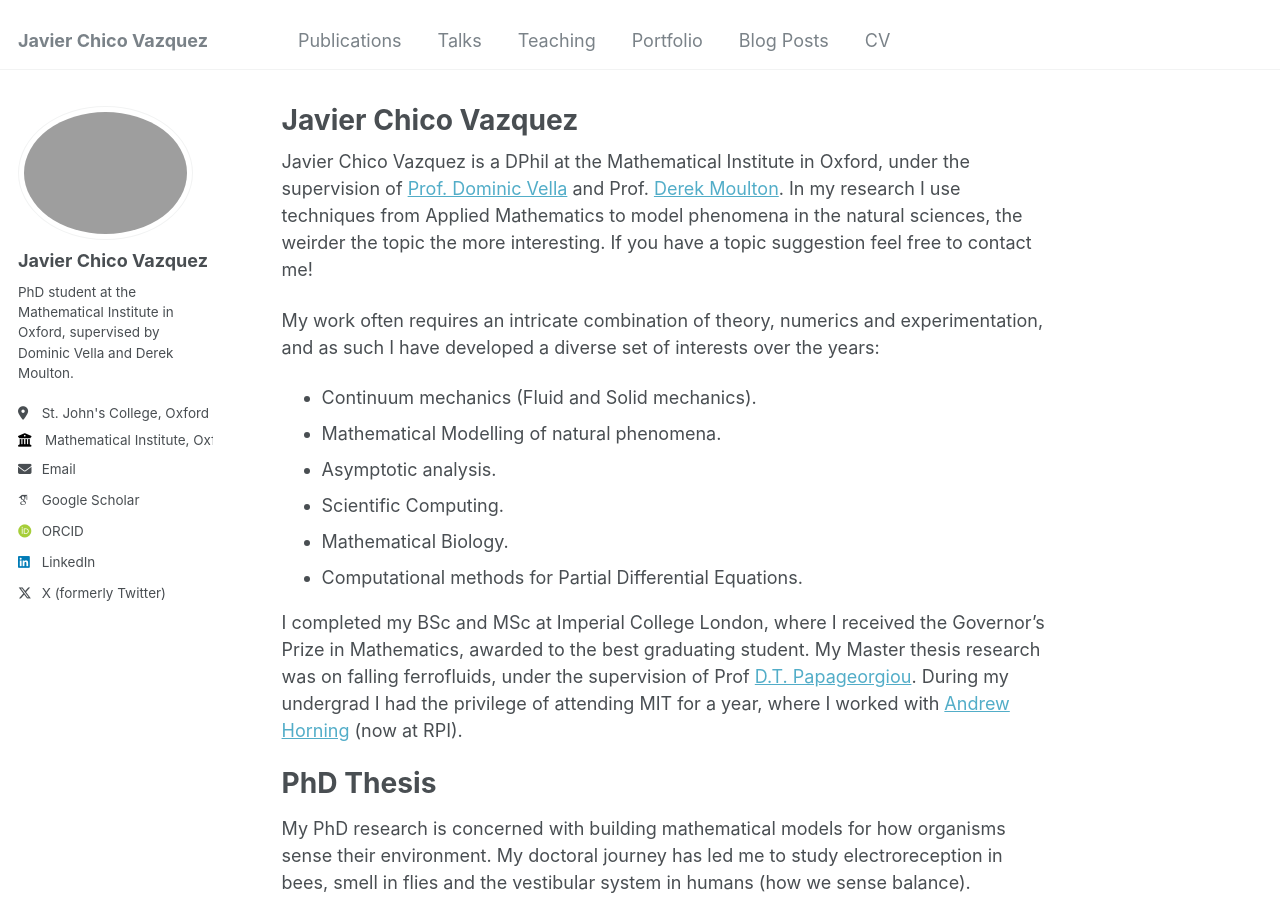
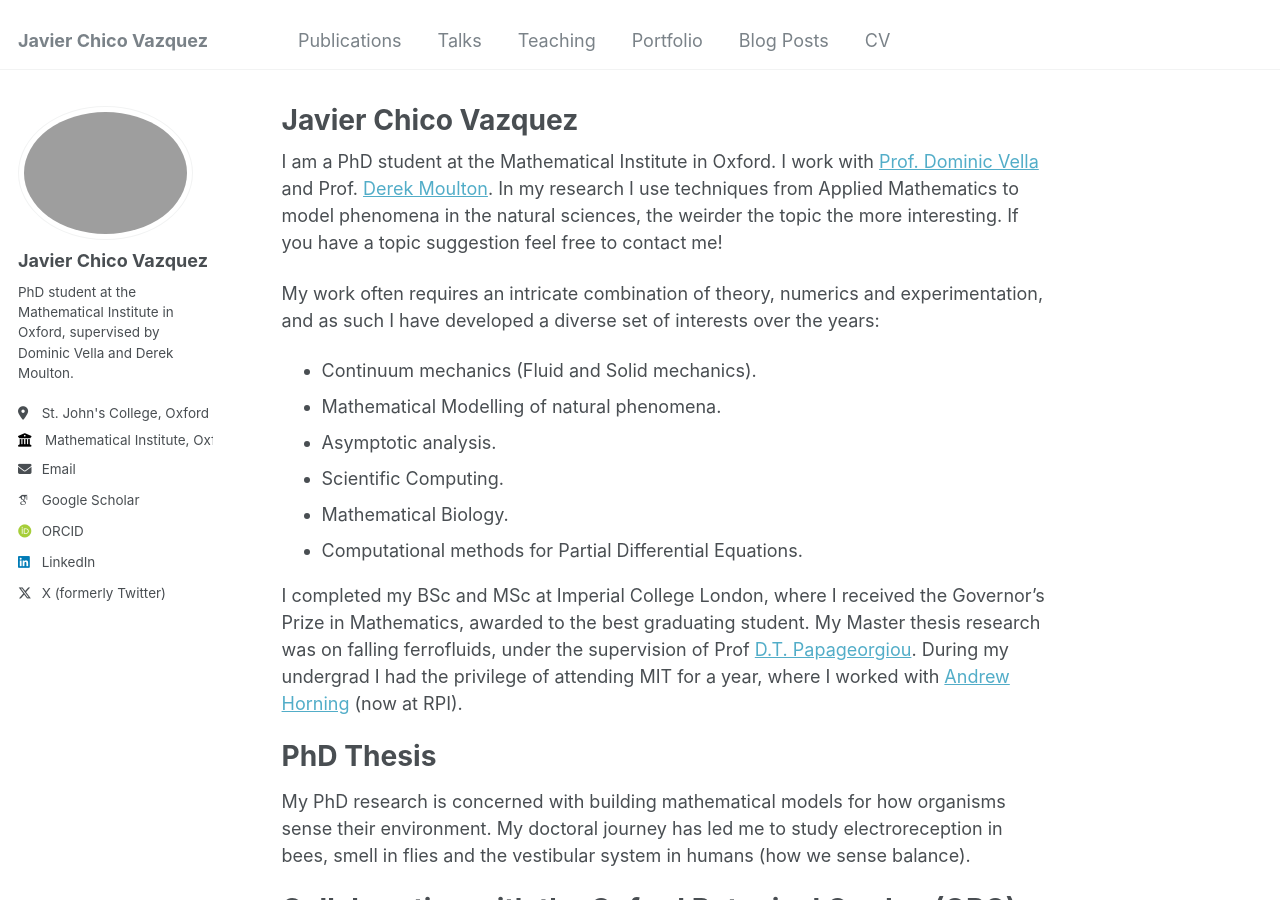
Before and after one commit to JavierChico/JavierChico.github.io, a Jekyll site: the page built from _pages/about.md, in a window 1280 px wide and 900 px high. Built offline with Jekyll 4.4.1, drawn with Linux system fonts in a browser that asks for light colours; some web fonts are replaced.

Commit message:
Update about.md

```diff
--- a/_pages/about.md
+++ b/_pages/about.md
@@ -7,7 +7,7 @@ redirect_from:
   - /about.html
 ---
 
-Javier Chico Vazquez is a DPhil at the Mathematical Institute in Oxford, under the supervision of [Prof. Dominic Vella](https://people.maths.ox.ac.uk/vella/) and Prof. [Derek Moulton](https://people.maths.ox.ac.uk/moulton/). In my research I use techniques from Applied Mathematics to model phenomena in the natural sciences, the weirder the topic the more interesting. If you have a topic suggestion feel free to contact me!
+I am a PhD student at the Mathematical Institute in Oxford. I work with [Prof. Dominic Vella](https://people.maths.ox.ac.uk/vella/) and Prof. [Derek Moulton](https://people.maths.ox.ac.uk/moulton/). In my research I use techniques from Applied Mathematics to model phenomena in the natural sciences, the weirder the topic the more interesting. If you have a topic suggestion feel free to contact me!
 
 My work often requires an intricate combination of theory, numerics and experimentation, and as such I have developed a diverse set of interests over the years:
 * Continuum mechanics (Fluid and Solid mechanics).
```
